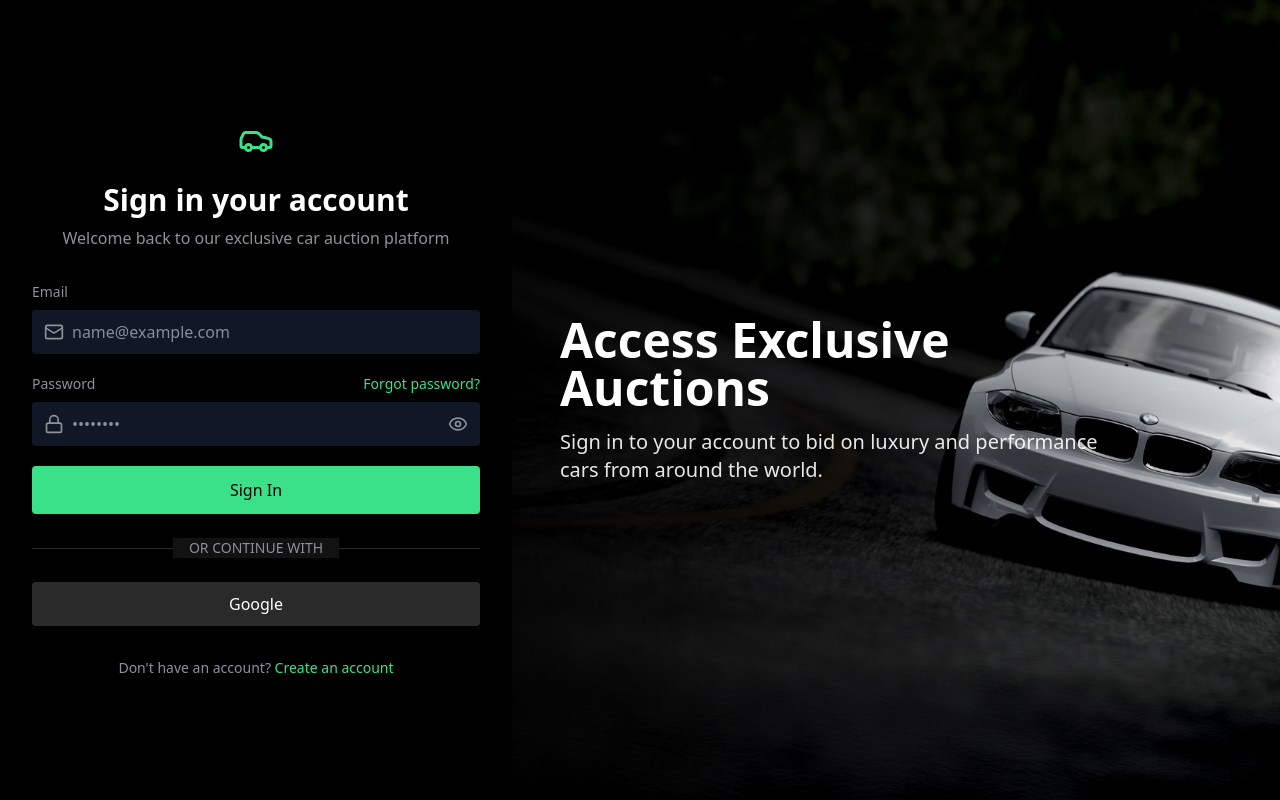
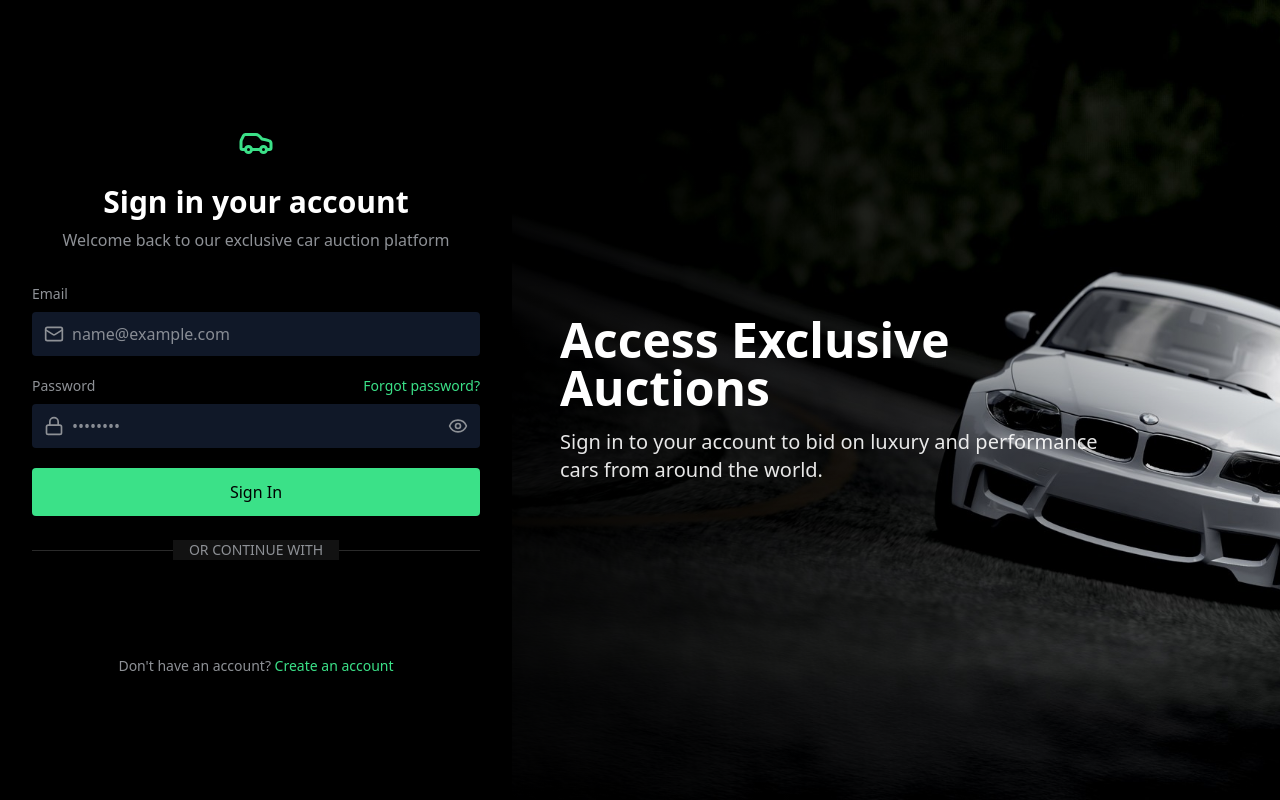
Before and after one commit to shanusimon/auto_auction, a React (Vite) app in the folder client/: page /login in a window 1280 px wide. Built offline with nearby package versions, Linux system fonts and the light colour scheme; no server answers.

Commit message:
added google auth UI

```diff
--- a/client/package.json
+++ b/client/package.json
@@ -19,6 +19,7 @@
     "@radix-ui/react-label": "^2.1.2",
     "@radix-ui/react-slot": "^1.1.2",
     "@radix-ui/react-tooltip": "^1.1.8",
+    "@react-oauth/google": "^0.12.1",
     "@reduxjs/toolkit": "^2.6.1",
     "@shadcn/ui": "^0.0.4",
     "@tailwindcss/vite": "^4.0.9",
--- /dev/null
+++ b/client/src/components/auth/GoogleSignup.tsx
@@ -0,0 +1,29 @@
+import { GoogleLogin, GoogleOAuthProvider, CredentialResponse } from "@react-oauth/google"
+
+
+interface GoogleAuthProps {
+    handleGoogleSuccess: (credentialResponse: CredentialResponse) => void;
+}
+
+export const GoogleAuthButton: React.FC<GoogleAuthProps> = ({ handleGoogleSuccess }) => {
+    const clientId:string = import.meta.env.VITE_GOOGLE_CLIENT_ID;
+
+    return(
+        <GoogleOAuthProvider clientId={clientId}>
+            <GoogleLogin
+                onSuccess={handleGoogleSuccess}
+                onError={()=>{
+                    console.log("Login Failed")
+                }}
+                useOneTap
+                type="standard"
+                theme="outline"
+                shape="pill"
+                logo_alignment="center"
+                locale="en"
+                size="large"
+                text="signin_with"
+            />
+        </GoogleOAuthProvider>
+    )
+}
--- a/client/src/components/auth/LoginForm.tsx
+++ b/client/src/components/auth/LoginForm.tsx
@@ -4,10 +4,12 @@ import { Mail, Lock, Eye, EyeOff } from "lucide-react";
 import { Formik, Form, Field, ErrorMessage } from "formik";
 import { loginSchema as LoginSchema } from "@/utils/validations/loginvalidator";
 import { LoginData as FormValues } from "@/types/auth";
+import { GoogleAuthButton } from "./GoogleSignup";
+import { CredentialResponse } from "@react-oauth/google";
 
 export interface FormikLoginFormProps {
   onSubmit: (values: FormValues) => void;
-  onGoogleLogin?: () => void;
+  onGoogleLogin?: (credentialResponse:CredentialResponse) => void;
   isAdmin?: boolean;
 }
 
@@ -127,13 +129,7 @@ const FormikLoginForm: React.FC<FormikLoginFormProps> = ({ onSubmit, onGoogleLog
           </div>
 
           <div>
-            <button
-              type="button"
-              className="w-full flex justify-center items-center rounded py-2.5 px-4 bg-[#2A2A2A] text-white hover:opacity-90 transition-opacity"
-              onClick={onGoogleLogin}
-            >
-              Google
-            </button>
+            <GoogleAuthButton handleGoogleSuccess={onGoogleLogin ?? (()=>{})}/>
           </div>
         </>
       )}
--- a/client/src/hooks/auth/useAuth.ts
+++ b/client/src/hooks/auth/useAuth.ts
@@ -1,7 +1,7 @@
 import { useMutation } from "@tanstack/react-query";
-import { registerUser, sendOtp, verifyOtp,loginUser} from "../../services/auth/authServices";
+import { registerUser, sendOtp, verifyOtp,loginUser, googleAuth} from "../../services/auth/authServices";
 import { logoutUser } from "@/services/user/userServices";
-import { LoginData, RegisterData } from "../../types/auth";
+import { AuthResponse, LoginData, RegisterData } from "../../types/auth";
 
 
 export const useRegister = () => {
@@ -48,3 +48,12 @@ export const useLogout = ()=>{
     }
   })
 }
+
+export const useGoogleAuth = () =>{
+  return useMutation<
+  AuthResponse,
+  Error,
+  {credential:any; client_id:any;role:string}>({
+    mutationFn:googleAuth
+})
+}
--- a/client/src/pages/user/Login.tsx
+++ b/client/src/pages/user/Login.tsx
@@ -2,10 +2,12 @@ import { Car } from "lucide-react";
 import { useToast } from "@/hooks/use-toast";
 import FormikLoginForm from "@/components/auth/LoginForm";
 import { LoginData as FormValues } from "@/types/auth";
-import { useLogin } from "@/hooks/auth/useAuth";
+import { useGoogleAuth, useLogin } from "@/hooks/auth/useAuth";
 import { useNavigate } from "react-router-dom";
 import { userLogin } from "@/store/slices/user.slice";
 import {useDispatch} from "react-redux"
+import { CredentialResponse } from "@react-oauth/google";
+
 
 const Login: React.FC = () => {
   const { toast } = useToast();
@@ -14,6 +16,8 @@ const Login: React.FC = () => {
   const navigate = useNavigate();
 
   const loginUser = useLogin();
+
+  const googleLogin = useGoogleAuth()
 
   const handleSubmit = async (values: FormValues) => {
     try {
@@ -42,13 +46,36 @@ const Login: React.FC = () => {
 
   };
 
-  const handleGoogleLogin = () => {
-    toast({
-      title: "Google Authentication",
-      description: "Redirecting to Google login...",
-      duration: 3000,
-    });
-    // Google authentication logic would go here
+  const handleGoogleLogin = (credentialResponse:CredentialResponse) => {
+    console.log("hello",credentialResponse);
+    googleLogin.mutate(
+      {
+        credential:credentialResponse.credential,
+        client_id:import.meta.env.VITE_GOOGLE_CLIENT_ID,
+        role:"user"
+      },{
+          onSuccess:(data:any)=>{
+            toast({
+              title:"success",
+              description:data.message || "You have successfully logged in",
+            });
+            dispatch(userLogin(data.user));
+            navigate("/dashboard");
+            toast({
+              title: "Success!",
+              description: "Login successful!",
+              duration: 3000,
+            });
+          },
+          onError:(error:any)=>{
+            toast({
+              title: "error!",
+              description: error.message || "Error in Login",
+              duration: 3000,
+            });
+          }
+      }
+    )
   };
 
   return (
--- a/client/src/services/auth/authServices.ts
+++ b/client/src/services/auth/authServices.ts
@@ -1,11 +1,11 @@
 import { api } from "@/api/auth.axios";
-import { RegisterData,LoginData } from "../../types/auth";
-
+import { RegisterData, LoginData } from "../../types/auth";
+import { AuthResponse } from "../../types/auth";
 
 export const registerUser = async (data: RegisterData) => {
   try {
     const response = await api.post("/signup", data);
-    console.log("register response",response)
+    console.log("register response", response);
     return response.data;
   } catch (error: any) {
     throw error.response?.data || "Registration failed";
@@ -15,7 +15,7 @@ export const registerUser = async (data: RegisterData) => {
 export const sendOtp = async (email: string) => {
   try {
     const response = await api.post("/send-otp", { email });
-    console.log("Hello Response",response);
+    console.log("Hello Response", response);
     return response;
   } catch (error: any) {
     throw error.response?.data || "Failed to send OTP";
@@ -25,19 +25,36 @@ export const sendOtp = async (email: string) => {
 export const verifyOtp = async (email: string, otp: string) => {
   try {
     const response = await api.post("/verify-otp", { email, otp });
-    console.log("verify response",response);
+    console.log("verify response", response);
     return response;
   } catch (error: any) {
     throw error.response?.data || "Failed in Verify-otp";
   }
 };
 
-export const loginUser = async (data:LoginData) => {
+export const loginUser = async (data: LoginData) => {
   try {
-    const response = await api.post("/verify-login",{...data});
-    console.log("login data response",response);
+    const response = await api.post("/verify-login", { ...data });
+    console.log("login data response", response);
     return response;
-  } catch (error:any) {
-    throw error.response?.data || "Failed to Login User"
+  } catch (error: any) {
+    throw error.response?.data || "Failed to Login User";
   }
-}
+};
+
+export const googleAuth = async ({
+  credential,
+  client_id,
+  role,
+}: {
+  credential: any;
+  client_id: any;
+  role: string;
+}): Promise<AuthResponse> => {
+  const response = await api.post<AuthResponse>("/google-auth", {
+    credential,
+    client_id,
+    role,
+  });
+  return response.data;
+};
--- a/client/src/types/auth.ts
+++ b/client/src/types/auth.ts
@@ -37,3 +37,14 @@ export interface IClient {
   isBlocked:boolean,
   joinedAt:Date
 }
+export interface AuthResponse {
+  success: boolean;
+  message: string;
+  user: {
+    id: string;
+    firstName: string;
+    lastName: string;
+    email: string;
+    role: "client" | "admin" | "vendor";
+  };
+}
```
Also changed, not shown: 1 other file (tests, documents, lock files or other folders).
